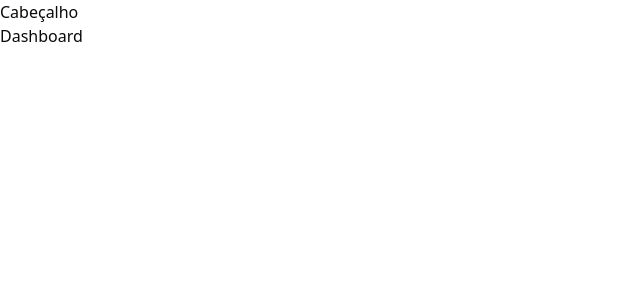
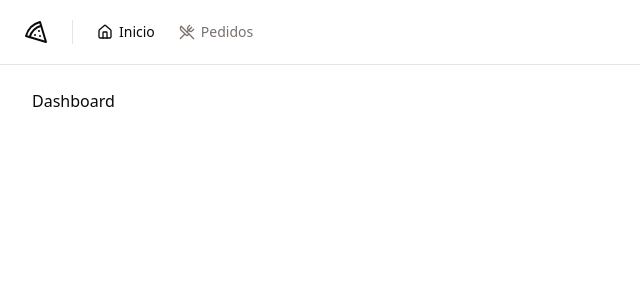
Before and after one commit to Texeraaa/pizzashop-web, a React (Vite) app: page / in a window 1280 px wide. Shown: the top 300 px of the page, without its empty margins (0-640 px from the left). Built offline with nearby package versions, Linux system fonts and the light colour scheme.

Commit message:
adding style to header layout

```diff
--- a/src/pages/_layouts/app.tsx
+++ b/src/pages/_layouts/app.tsx
@@ -1,11 +1,13 @@
 import { Outlet } from 'react-router-dom'
+
+import { Header } from '@/components/header'
 
 export function AppLayout() {
   return (
-    <div>
-      <h1>Cabeçalho</h1>
+    <div className="flex min-h-screen flex-col antialiased">
+      <Header />
 
-      <div>
+      <div className="flex flex-1 flex-col gap-4 p-8 pt-6">
         <Outlet />
       </div>
     </div>
```
